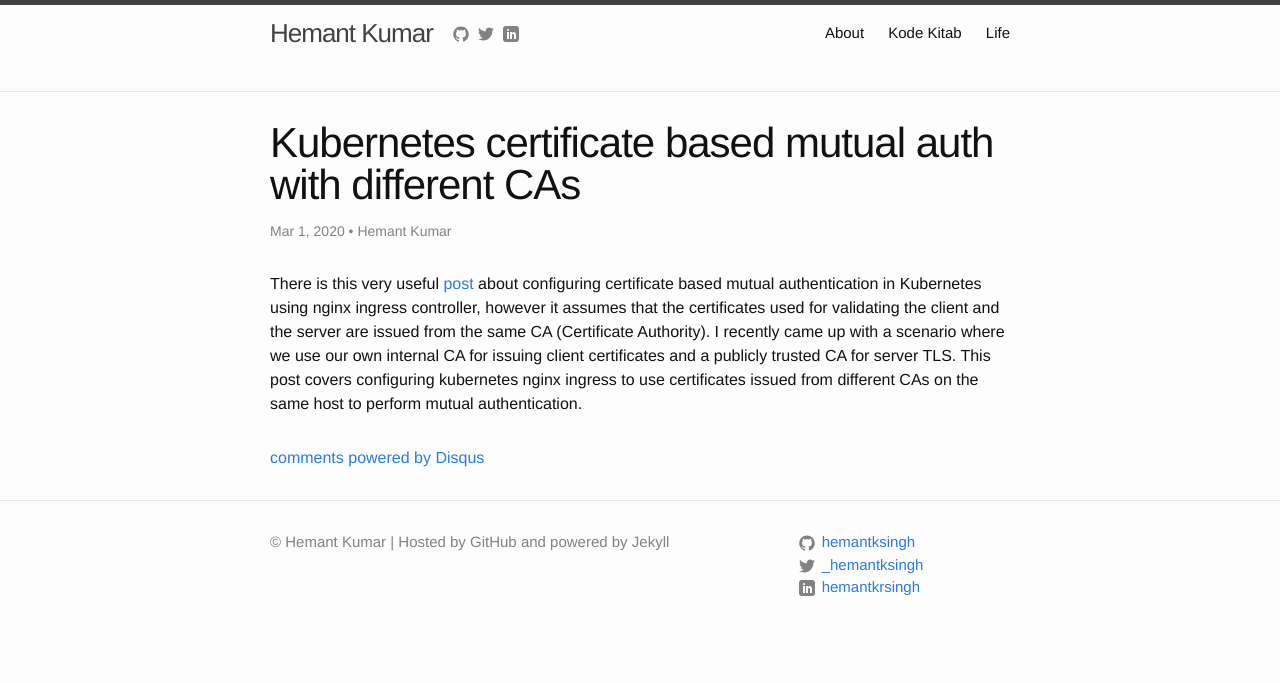
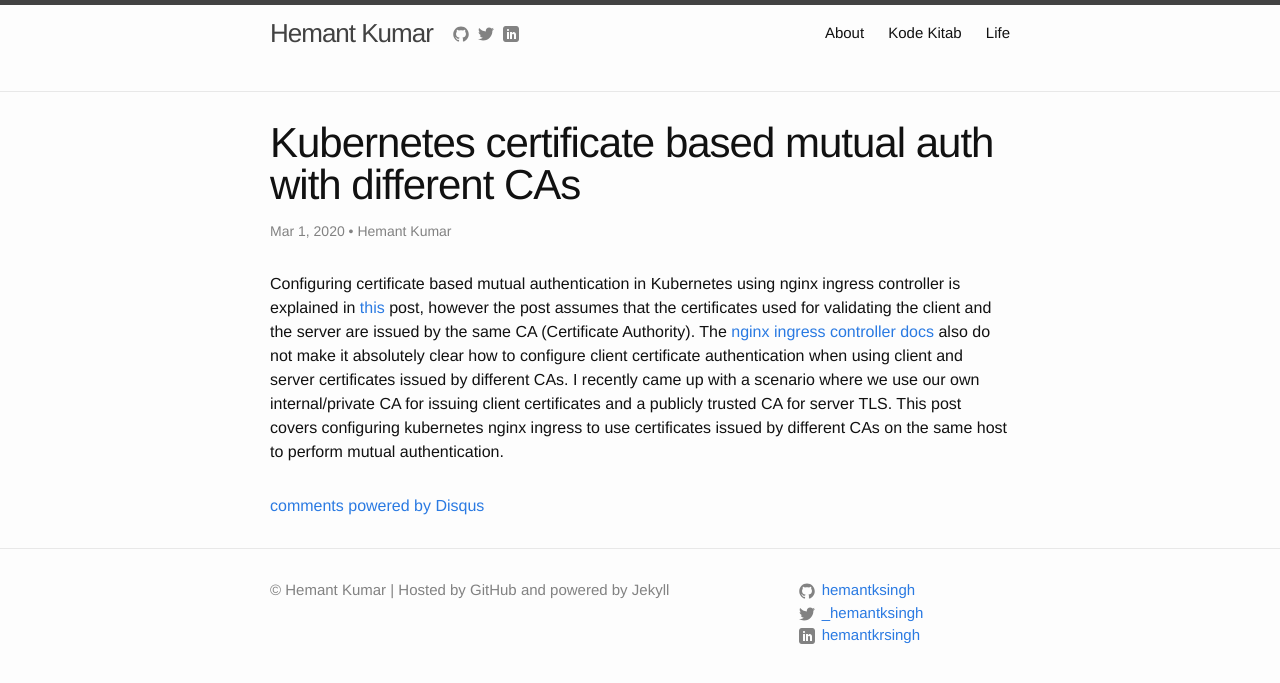
Before and after one commit to hemantksingh/hemantksingh.github.io, a Jekyll site: the page built from _posts/2020-10-28-kubernetes-mutual-auth-with-diffferent-cas.markdown, in a window 1280 px wide. Shown: the top 683 px of the page. Built offline with Jekyll 4.4.1, drawn with Linux system fonts in a browser that asks for light colours; comment, search, counter and statistics services are not loaded.

Commit message:
Calrify into

```diff
--- a/_posts/2020-10-28-kubernetes-mutual-auth-with-diffferent-cas.markdown
+++ b/_posts/2020-10-28-kubernetes-mutual-auth-with-diffferent-cas.markdown
@@ -9,4 +9,4 @@ comments: true
 modified_time: '2020-02-29T23:31:00.000-08:00'
 ---
 
-There is this very useful [post](https://medium.com/@awkwardferny/configuring-certificate-based-mutual-authentication-with-kubernetes-ingress-nginx-20e7e38fdfca) about configuring certificate based mutual authentication in Kubernetes using nginx ingress controller, however it assumes that the certificates used for validating the client and the server are issued from the same CA (Certificate Authority). I recently came up with a scenario where we use our own internal CA for issuing client certificates and a publicly trusted CA for server TLS. This post covers configuring kubernetes nginx ingress to use certificates issued from different CAs on the same host to perform mutual authentication.
+Configuring certificate based mutual authentication in Kubernetes using nginx ingress controller is explained in [this](https://medium.com/@awkwardferny/configuring-certificate-based-mutual-authentication-with-kubernetes-ingress-nginx-20e7e38fdfca) post, however the post assumes that the certificates used for validating the client and the server are issued by the same CA (Certificate Authority). The [nginx ingress controller docs](https://kubernetes.github.io/ingress-nginx/examples/auth/client-certs/) also do not make it absolutely clear how to configure client certificate authentication when using client and server certificates issued by different CAs. I recently came up with a scenario where we use our own internal/private CA for issuing client certificates and a publicly trusted CA for server TLS. This post covers configuring kubernetes nginx ingress to use certificates issued by different CAs on the same host to perform mutual authentication.
```
